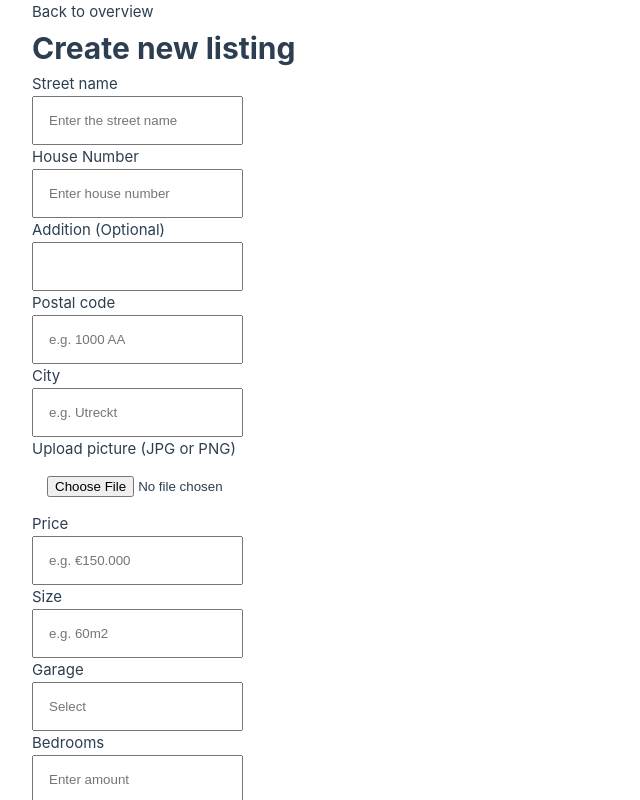
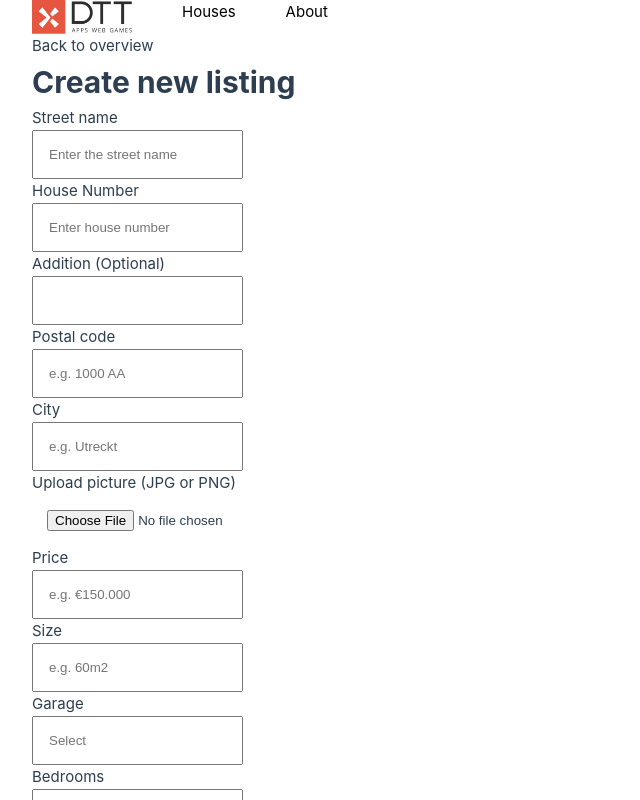
Before and after one commit to tannazma/dtt-assessment, a Vue app: page /new in a window 1280 px wide. Shown: the top 800 px of the page, without its empty margins (0-640 px from the left). Built offline with nearby package versions, Linux system fonts and the light colour scheme.

Commit message:
add header component to create new page

```diff
--- a/src/views/CreateNewView.vue
+++ b/src/views/CreateNewView.vue
@@ -1,8 +1,10 @@
 <script setup lang="ts">
+import Header from '@/components/Header.vue';
 import NewHouseForm from '@/components/NewHouseForm.vue'
 </script>
 
 <template>
+    <Header />
   <div>
     <p>
       Back to overview
```
